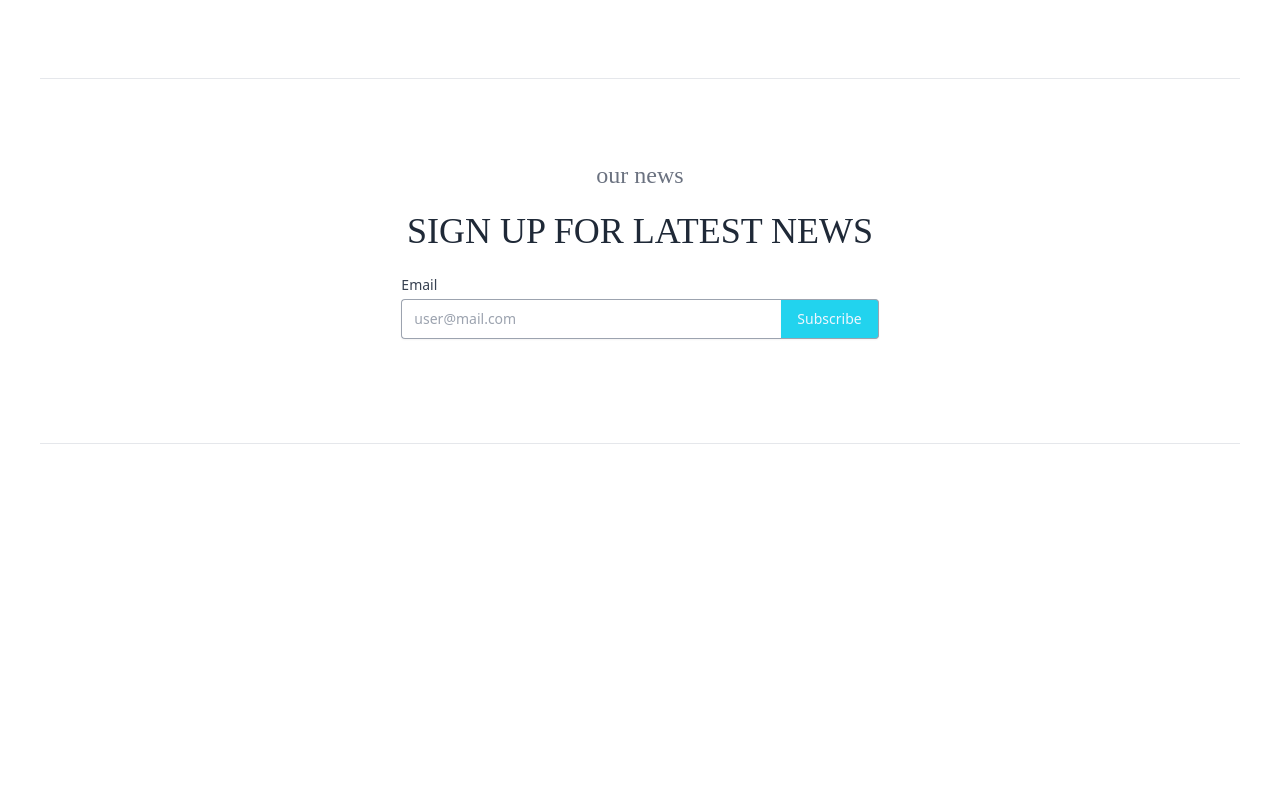
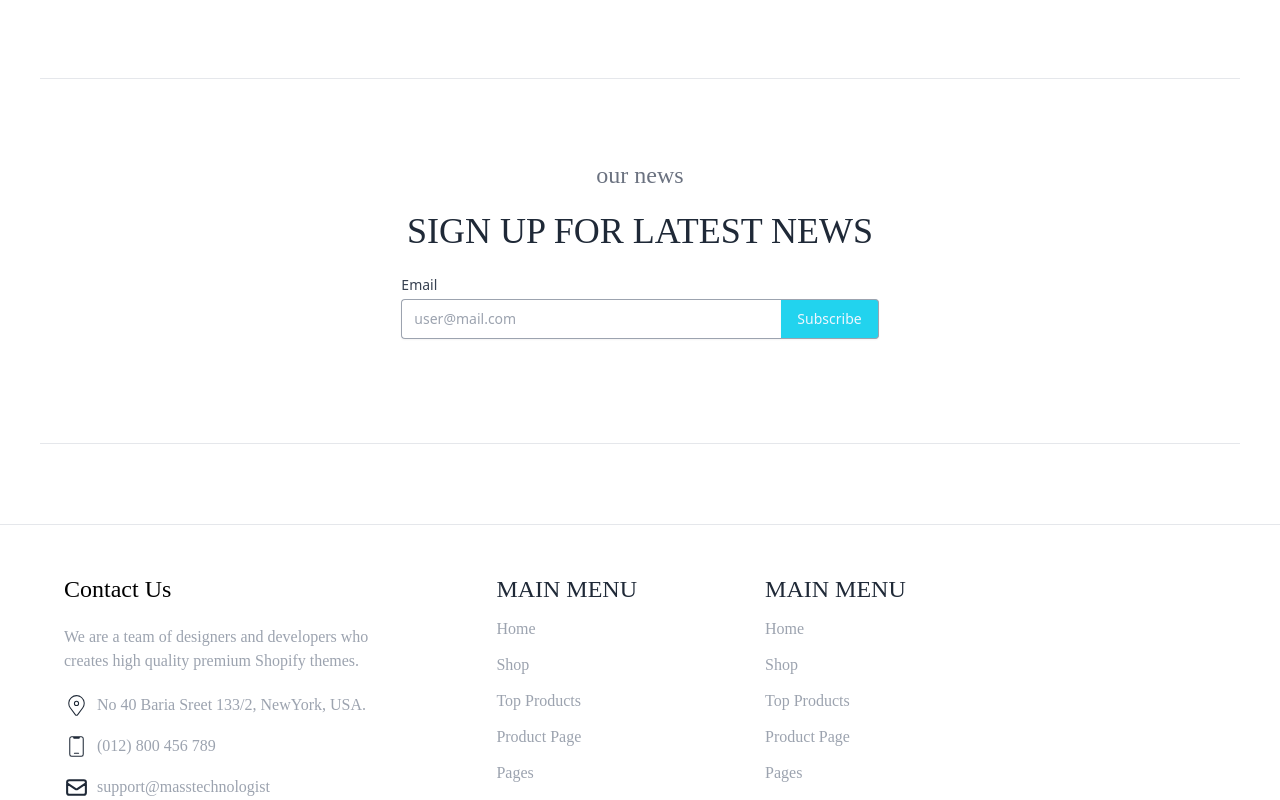
Before and after one commit to minhazapon/ApoDrone, a React (Vite) app: page / in a window 1280 px wide. Shown: the part 6261-7061 px from the top of the page. Before the commit the page ends 6745 px from the top, so only its background shows below. Built offline with nearby package versions, Linux system fonts and the light colour scheme; no server answers; a web font is replaced by a local one.

Commit message:
added file

```diff
--- a/src/Footer.jsx
+++ b/src/Footer.jsx
@@ -1,11 +1,56 @@
+
+import { CiLocationOn } from "react-icons/ci";
+import { CiMobile3 } from "react-icons/ci";
+import { HiOutlineMail } from "react-icons/hi";
+
+const Footer = () => {
+
+    return (
 
 
+        <div className="  mt-20  ">
+        <hr className=" mb-12 "></hr>
+        <div className=" ml-16 mr-16 ">
+        <div className=" flex-col md:flex-row lg:flex-row flex justify-start gap-32 ">
+        <div>
+        <div>
+        <p className=" text-2xl droFont text-black ">Contact Us</p>
+        <p className=" mt-5 droFont text-gray-400 ">We are a team of designers and developers who<br></br> creates high quality premium Shopify themes.</p>
+        </div>
+        <div className=" flex items-center gap-2 droFont mt-5">
+        <p><CiLocationOn className=" h-[25px] w-[25px] "></CiLocationOn></p>
+        <p className=" droFont text-gray-400 ">No 40 Baria Sreet 133/2, NewYork, USA.</p>
+        </div>
+        <div className=" flex items-center gap-2 droFont mt-4  ">
+        <p><CiMobile3 className=" h-[25px] w-[25px] "></CiMobile3></p>
+        <p className=" droFont text-gray-400 ">(012) 800 456 789</p>
+        </div>
+        <div className=" flex items-center gap-2 droFont mt-4 ">
+        <p><HiOutlineMail className=" h-[25px] w-[25px] "></HiOutlineMail></p>
+        <p className=" droFont text-gray-400 ">support@masstechnologist</p>
+        </div>
+        </div>
+        <div>
+        <p className=" text-2xl droFont ">MAIN MENU</p>
+        <p className=" mt-3 droFont text-gray-400 ">Home</p>
+        <p className=" mt-3 droFont text-gray-400 ">Shop</p>
+        <p className=" mt-3 droFont text-gray-400 ">Top Products</p>
+        <p className=" mt-3 droFont text-gray-400 ">Product Page</p>
+        <p className=" mt-3 droFont text-gray-400 ">Pages</p>
+        </div>
+        <div>
+        <p className=" text-2xl droFont ">MAIN MENU</p>
+        <p className=" mt-3 droFont text-gray-400 ">Home</p>
+        <p className=" mt-3 droFont text-gray-400 ">Shop</p>
+        <p className=" mt-3 droFont text-gray-400 ">Top Products</p>
+        <p className=" mt-3 droFont text-gray-400 ">Product Page</p>
+        <p className=" mt-3 droFont text-gray-400 ">Pages</p>
+        </div>
+        </div>
+        </div>
+        </div>
 
-const Footer = () => {
-    return (
-        <div>
 
-        </div>
     );
 };
 
```
